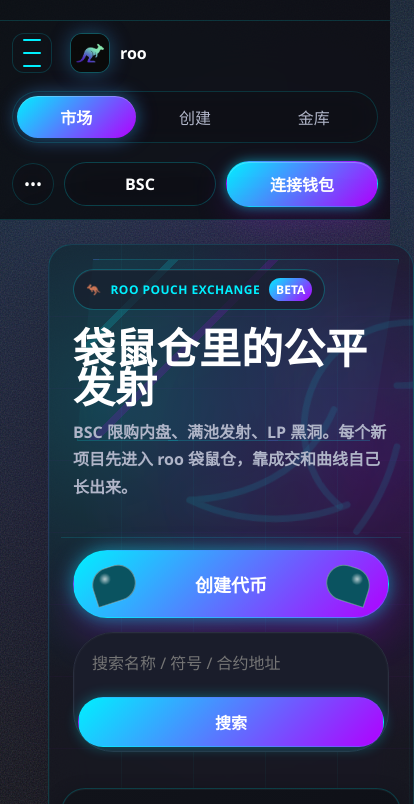
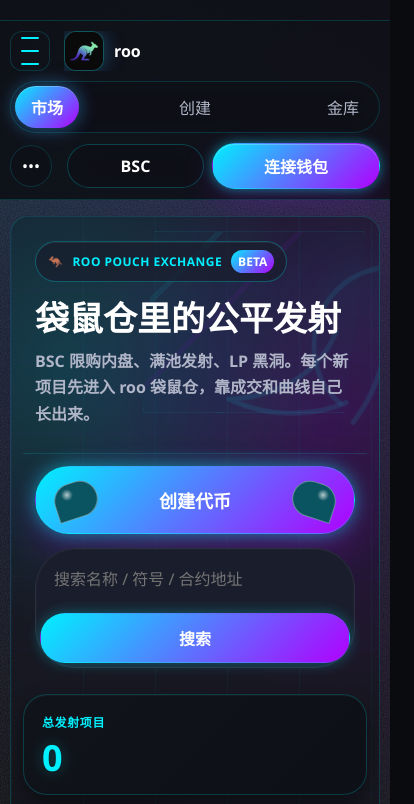
Before and after one commit to roobsc/roo, a website: page public/index.html in a window 390 px wide. Shown: the top 804 px of the page, 414 px wide, since content can reach past the window. Drawn offline with Linux system fonts and the light colour scheme; no server answers.

Commit message:
Fix mobile page overflow

```diff
--- a/public/styles.css
+++ b/public/styles.css
@@ -43,6 +43,10 @@ body {
   min-height: 100%;
 }
 
+* {
+  box-sizing: border-box;
+}
+
 body {
   margin: 0;
   min-width: 320px;
@@ -2778,22 +2782,52 @@ select {
 }
 
 @media (max-width: 760px) {
+  html,
+  body {
+    width: 100%;
+    overflow-x: hidden;
+  }
+
   .app-shell {
+    width: 100%;
+    max-width: 100vw;
     padding-left: 0;
+    overflow-x: hidden;
   }
 
   .rail-nav {
     display: none;
   }
 
+  .ticker {
+    display: none;
+  }
+
   .topbar {
     position: static;
-    flex-wrap: wrap;
-    padding: 12px;
+    display: grid;
+    grid-template-columns: 44px minmax(0, 1fr);
+    gap: 10px;
+    width: 100%;
+    max-width: 100vw;
+    padding: 10px;
+  }
+
+  .brand {
+    min-width: 0;
+    overflow: hidden;
+  }
+
+  .brand strong {
+    max-width: 160px;
+    overflow: hidden;
+    text-overflow: ellipsis;
+    white-space: nowrap;
   }
 
   .tabs,
   .top-actions {
+    grid-column: 1 / -1;
     width: 100%;
   }
 
@@ -2803,12 +2837,14 @@ select {
 
   .top-actions {
     margin-left: 0;
-    flex-wrap: wrap;
+    display: grid;
+    grid-template-columns: minmax(42px, 0.32fr) minmax(92px, 0.9fr) minmax(130px, 1.1fr);
+    gap: 8px;
   }
 
   .top-actions button,
   .tab {
-    flex: 1;
+    min-width: 0;
   }
 
   .language-toggle {
@@ -2831,18 +2867,37 @@ select {
   }
 
   .market-home {
-    width: calc(100vw - 24px);
-    padding-top: 24px;
+    width: 100%;
+    max-width: 100vw;
+    margin: 0;
+    padding: 16px 10px 28px;
+    overflow-x: hidden;
+  }
+
+  .market-hero {
+    width: 100%;
+    min-height: 0;
+    gap: 14px;
+    margin-bottom: 18px;
   }
 
   .roo-console {
+    width: 100%;
+    max-width: 100%;
     padding: 12px;
+    border-radius: 18px;
+  }
+
+  .roo-console::before {
+    width: 220px;
+    min-width: 0;
+    opacity: 0.42;
   }
 
   .kangaroo-silhouette {
     top: -30px;
-    right: -180px;
-    width: 430px;
+    right: -150px;
+    width: 320px;
     min-width: 0;
     opacity: 0.28;
   }
@@ -2857,11 +2912,24 @@ select {
   }
 
   .roo-console-copy h1 {
-    font-size: 42px;
+    font-size: 34px;
+    line-height: 1.06;
+  }
+
+  .roo-console-copy p {
+    font-size: 16px;
+    line-height: 1.65;
   }
 
   .roo-search-hub {
+    width: 100%;
+    max-width: 100%;
     padding: 12px;
+  }
+
+  .market-search {
+    width: 100%;
+    max-width: 100%;
   }
 
   .project-card {
```
